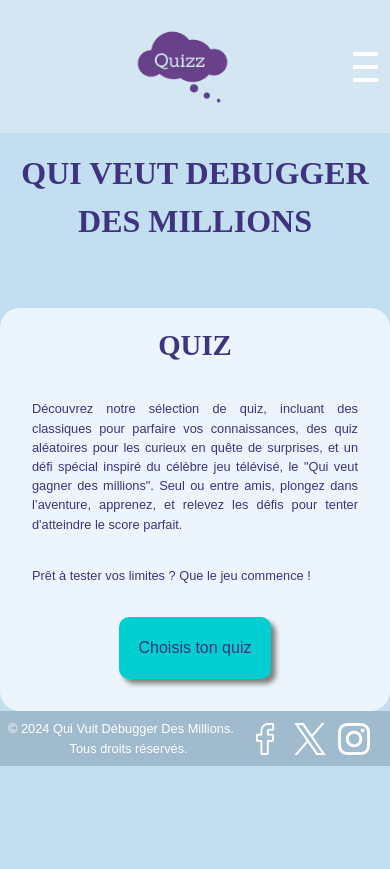
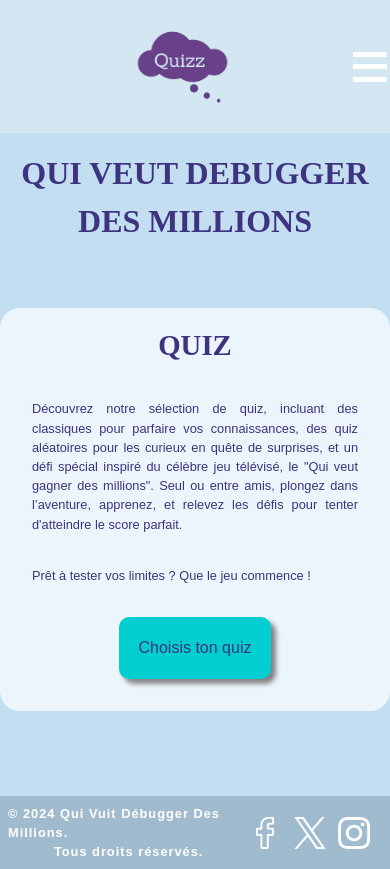
Before and after one commit to espositotimothe/JS-Paris-P2-LesPerses, a React (Vite) app: page / in a window 390 px wide. Before the commit the page ends 844 px from the top, so only its background shows below. Built offline with nearby package versions, Linux system fonts and the light colour scheme.

Commit message:
Final Footer

```diff
--- a/src/components/NavBar/NavBar.css
+++ b/src/components/NavBar/NavBar.css
@@ -1,4 +1,3 @@
-/* Conteneur de la NavBar */
 .navbar {
 	display: flex;
 	justify-content: space-between;
@@ -9,7 +8,6 @@
 	position: relative;
 }
 
-/* Logo */
 .logo {
 	flex-grow: 1;
 	display: flex;
@@ -21,7 +19,6 @@
 	margin: 0 auto;
 }
 
-/* Menu Burger */
 .burger {
 	display: none;
 	flex-direction: column;
@@ -32,12 +29,11 @@
 }
 
 .bar {
-	width: 25px;
-	height: 4px;
+	width: 34px;
+	height: 5px;
 	background-color: white;
 }
 
-/* Menu */
 .menu {
 	display: flex;
 	flex-direction: row;
@@ -56,14 +52,11 @@
 	background-color: #c2def0;
 }
 
-/* Responsive : si la largeur est inférieure à 768px, ajuster l'affichage */
 @media screen and (max-width: 768px) {
-	/* Disposition de la NavBar sur petits écrans */
 	.navbar {
 		flex-direction: row;
 	}
 
-	/* Position du logo sur petits écrans */
 	.logo {
 		order: 1;
 		flex-grow: 1;
@@ -71,13 +64,11 @@
 		justify-content: center;
 	}
 
-	/* Visibilité du menu burger */
 	.burger {
 		display: flex;
 		order: 2;
 	}
 
-	/* Disposition du menu sur petits écrans */
 	.menu {
 		display: none;
 		flex-direction: column;
@@ -91,13 +82,11 @@
 		transition: width 0.3s ease;
 	}
 
-	/* État du menu ouvert */
 	.menu.open {
 		display: flex;
 		width: 30%;
 	}
 
-	/* Style des liens du menu */
 	.menu a {
 		padding: 8% 5%;
 		width: 100%;
--- a/src/components/Theme.css
+++ b/src/components/Theme.css
@@ -26,13 +26,13 @@
 
 @media (max-width: 768px) {
 	.category-img-size {
-		width: 50px;
-		height: 50px;
+		width: 45px;
+		height: 41px;
 	}
 
 	.category-button {
 		width: 20vw;
-		height: 14vh;
+		height: 16vh;
 		border-radius: 10px;
 		display: flex;
 		flex-direction: column;
@@ -41,6 +41,7 @@
 		background-color: white;
 		border: 0;
 		box-shadow: .3rem .3rem .3rem grey;
+		margin-bottom: 20px;
 	}
 
 	.category-container {
@@ -48,7 +49,8 @@
 		justify-content: center;
 		align-items: center;
 		flex-wrap: wrap;
-		gap: 20px;
+		gap: 10vw;
 		padding-top: 20px;
+		margin-top: 5vh;
 	}
 }
--- a/src/components/quiz-components/Footer.css
+++ b/src/components/quiz-components/Footer.css
@@ -4,16 +4,22 @@
 	padding: .5rem;
 	color: var(--home-blanc);
 	display: flex;
-	justify-content: flex-end;
 	align-items: center;
 	font-family: var(--font-text-block);
 	font-size: 0.8rem;
+	margin-top: 10vh;
 }
 
 .footer-mentions {
 	width: 70%;
 	text-align: left;
 	color: var(--home-blanc);
+	display: flex;
+	flex-direction: column;
+	align-items: center;
+	font-weight: bold;
+	font-family: inherit;
+	letter-spacing: 1px;
 }
 
 .mention-2 {
```
